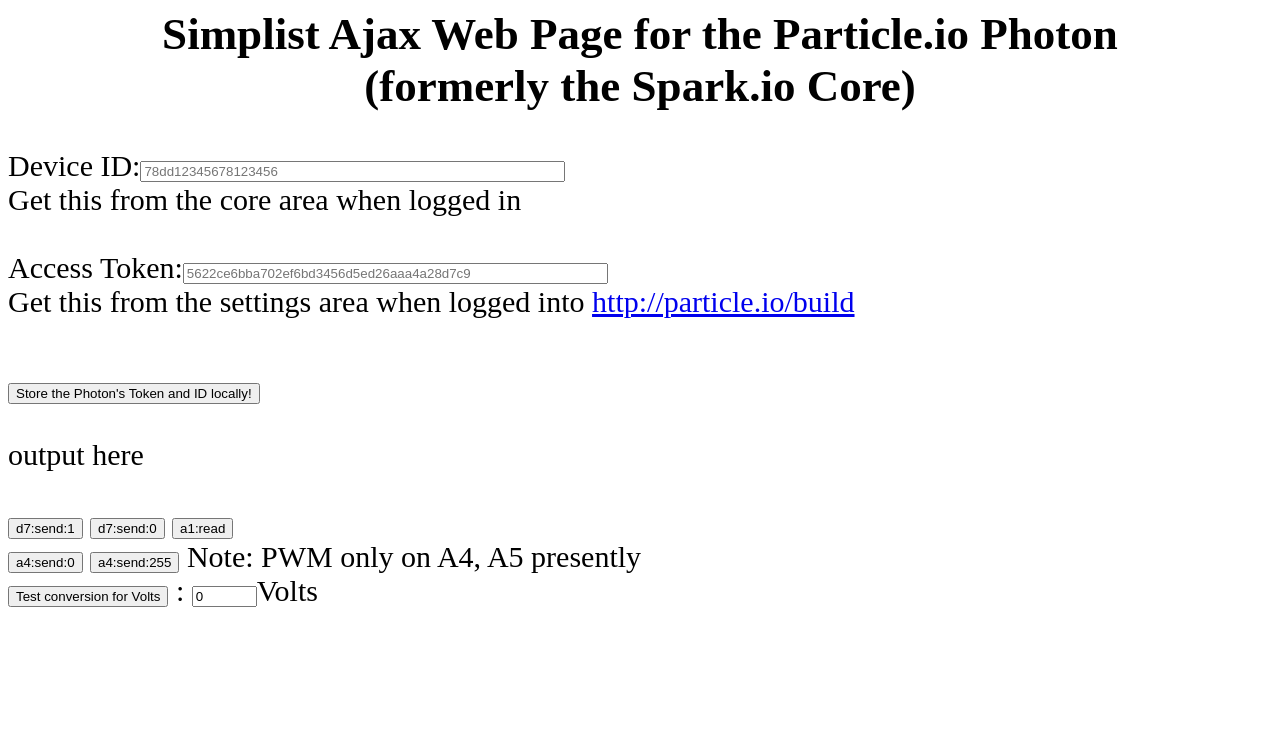
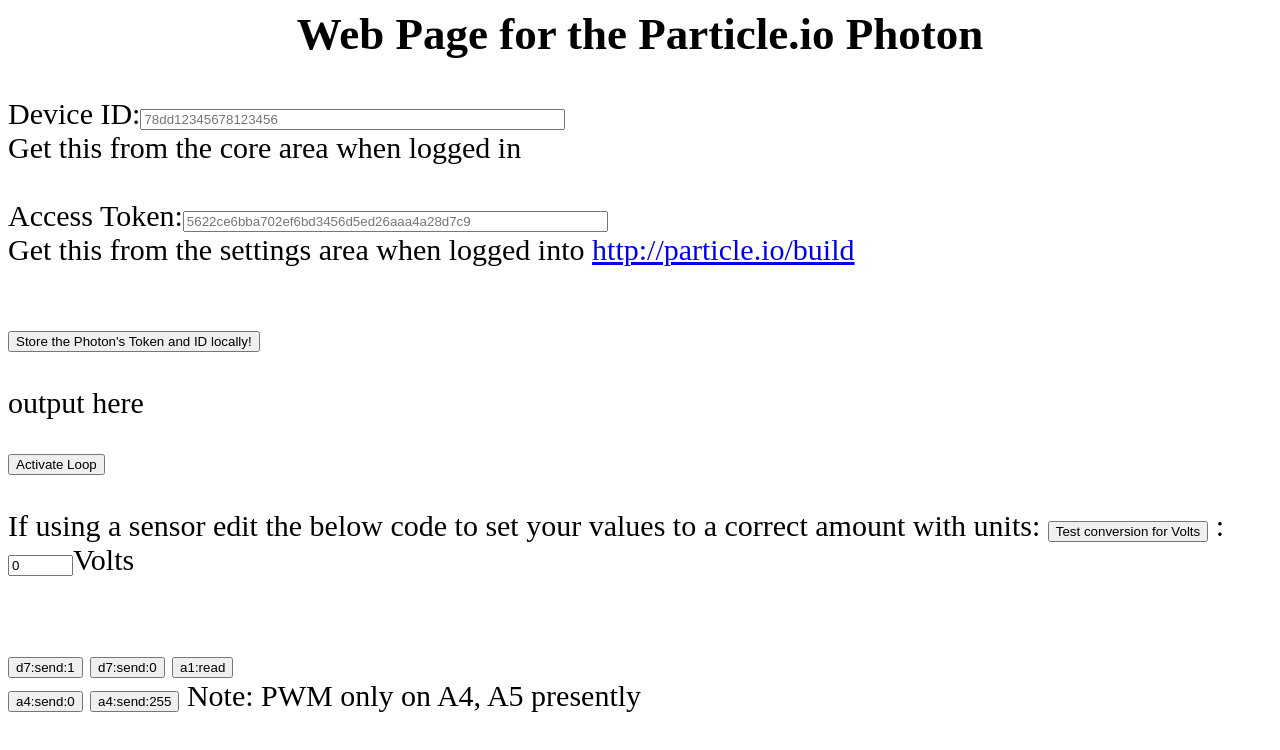
Before and after one commit to hpssjellis/particle-photon-raspberry-pi-iot, a plain HTML site: page photon-index.html in a window 1280 px wide. Drawn offline with Linux system fonts and the light colour scheme.

Commit message:
Update photon-index.html

```diff
--- a/photon-index.html
+++ b/photon-index.html
@@ -101,6 +101,10 @@
 
 </head>
 
+
+
+<!-- Following is the local storage code that stores your Index ID and Access code in the browsers sandbox -->
+
 <body onload="{
    myStorage1 = localStorage.getItem('myStoredText1')
    if(myStorage1  != null){
@@ -131,7 +135,7 @@
 
 
 
-<h2 align=center>Simplist Ajax Web Page for the Particle.io Photon<br> (formerly the Spark.io Core) </h2>
+<h2 align=center>Web Page for the Particle.io Photon </h2>
 
 
 
@@ -171,11 +175,32 @@
 <div width="400" height="200" name="myDivName" id="myDivId"> output here </div><br>
 
 
+ <input type="button" value="Activate Loop" onClick="{
+    if (this.value == 'Activate Loop'){
+        sendToParticle('xx:loop:1')
+        this.value = 'Stop Looping'
+    } else {
+        sendToParticle('xx:loop:0')
+        this.value = 'Activate Loop'
+    }
+}">  <br><br>
+
+
+
+
 <!-- ********************* END OF:       DO NOT MESS WITH THIS ADVANCED STUFF -->
 
 
 
 <!-- ********************* You change the following buttons as needed -->
+
+If using a sensor edit the below code to set your values to a correct amount with units:
+ <input type=button id="myToVolts" value="Test conversion for Volts" onclick="{
+  var myTemp = parseFloat(getElementById('myDivId').innerHTML)
+  document.all.myCalc1.value = (myTemp * 3.3 / 4095).toFixed(2);   // edit this to test your data
+}">
+: <input type=text id="myCalc1" value=0 size=5>Volts <br><br><br>
+
 
 
 <input type="button" value="d7:send:1" onClick="{
@@ -209,11 +234,6 @@
 Note: PWM only on A4, A5 presently<br>
 
 
-<input type=button id="myToVolts" value="Test conversion for Volts" onclick="{
-  var myTemp = parseFloat(getElementById('myDivId').innerHTML)
-  document.all.myCalc1.value = (myTemp * 3.3 / 4095).toFixed(2);   // edit this to test your data
-}">
-: <input type=text id="myCalc1" value=0 size=5>Volts <br><br><br>
 
 
 
```
